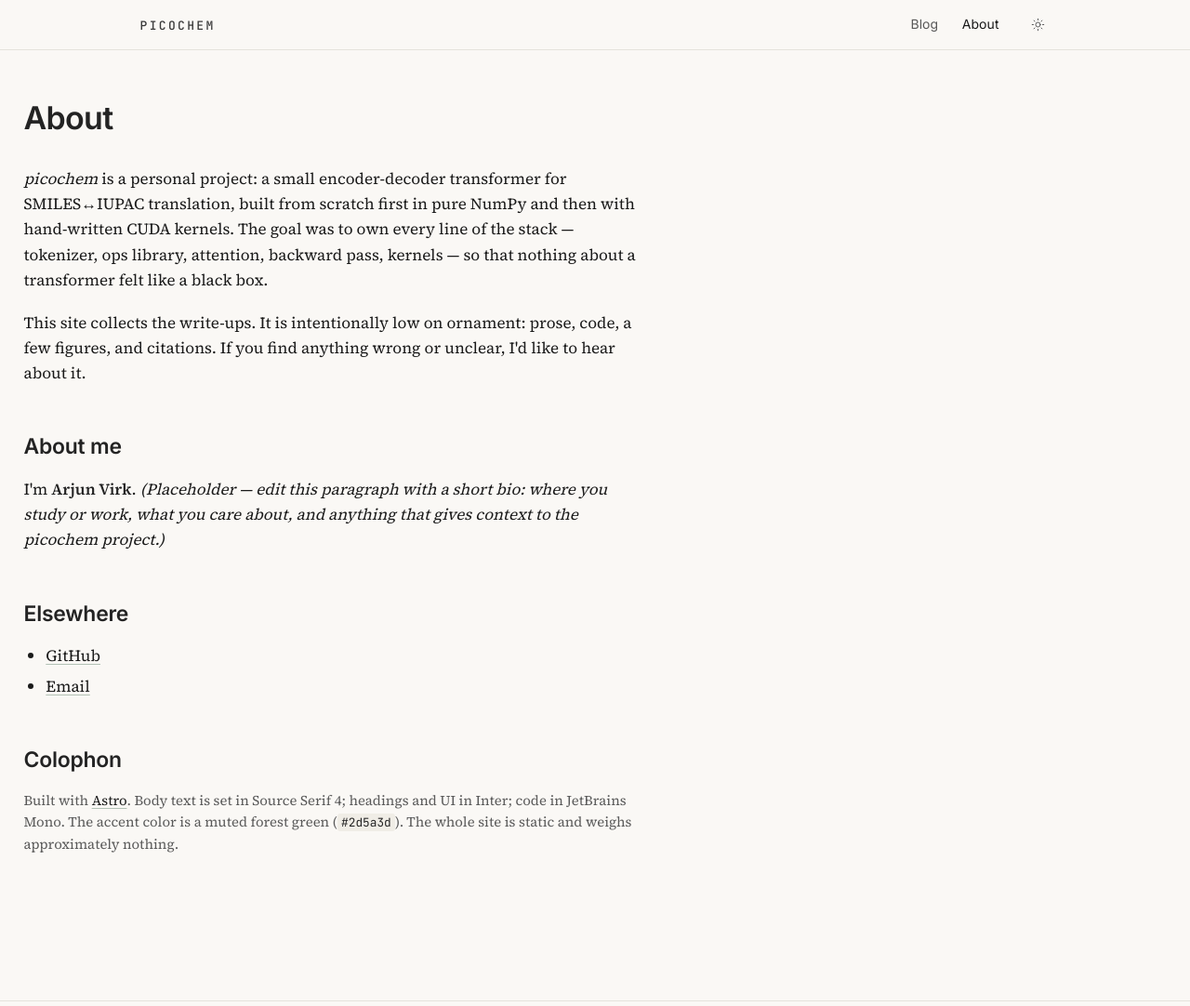
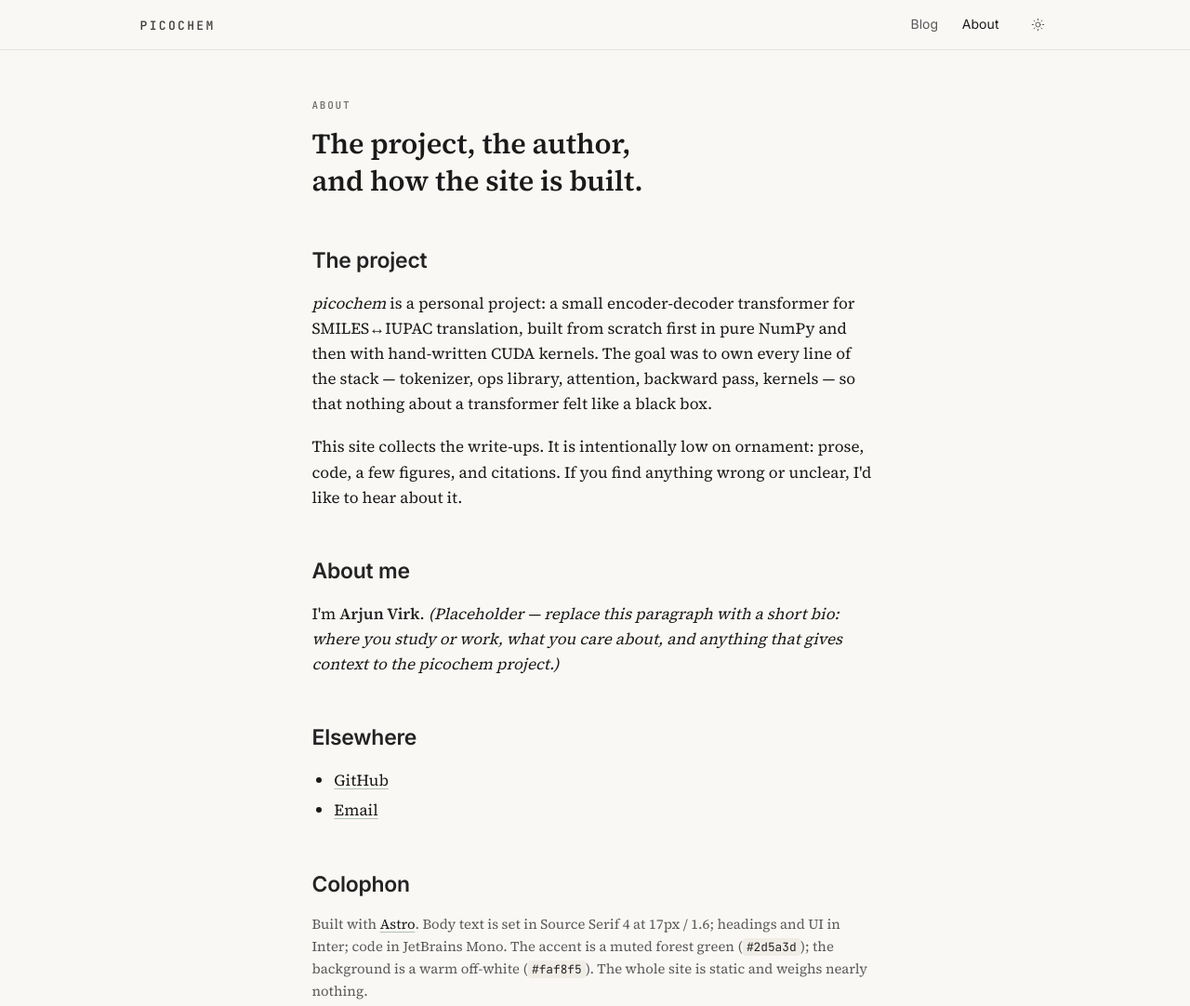
Before and after one commit to virkvarjun/KhemKernel, an Astro site in the folder picochem-site/: page /about in a window 1280 px wide. Shown: the top 1082 px of the page at 93% size. Built offline with nearby package versions, Linux system fonts and the light colour scheme; Astro itself is replaced by a stand-in of ours.

Commit message:
Restyled about page to match new aesthetic

```diff
--- a/picochem-site/src/pages/about.astro
+++ b/picochem-site/src/pages/about.astro
@@ -3,19 +3,22 @@ import BaseLayout from '../layouts/BaseLayout.astro';
 ---
 
 <BaseLayout title="About" description="About picochem and its author.">
-  <section class="container about">
-    <h1>About</h1>
+  <main class="about">
+    <header class="about-head">
+      <p class="eyebrow">About</p>
+      <h1>The project, the author, and how the site is built.</h1>
+    </header>
 
-    <div class="prose">
+    <article class="prose">
+      <h2>The project</h2>
       <p>
         <em>picochem</em> is a personal project: a small encoder-decoder
         transformer for SMILES↔IUPAC translation, built from scratch first in
         pure NumPy and then with hand-written CUDA kernels. The goal was to
         own every line of the stack — tokenizer, ops library, attention,
-        backward pass, kernels — so that nothing about a transformer felt like
-        a black box.
+        backward pass, kernels — so that nothing about a transformer felt
+        like a black box.
       </p>
-
       <p>
         This site collects the write-ups. It is intentionally low on
         ornament: prose, code, a few figures, and citations. If you find
@@ -24,9 +27,9 @@ import BaseLayout from '../layouts/BaseLayout.astro';
 
       <h2>About me</h2>
       <p>
-        I'm <strong>Arjun Virk</strong>. <em>(Placeholder — edit this paragraph
-        with a short bio: where you study or work, what you care about, and
-        anything that gives context to the picochem project.)</em>
+        I'm <strong>Arjun Virk</strong>. <em>(Placeholder — replace this
+        paragraph with a short bio: where you study or work, what you care
+        about, and anything that gives context to the picochem project.)</em>
       </p>
 
       <h2>Elsewhere</h2>
@@ -38,21 +41,32 @@ import BaseLayout from '../layouts/BaseLayout.astro';
       <h2>Colophon</h2>
       <p class="text-small text-muted">
         Built with <a href="https://astro.build" target="_blank" rel="noopener">Astro</a>.
-        Body text is set in Source Serif 4; headings and UI in Inter; code in
-        JetBrains Mono. The accent color is a muted forest green
-        (<code>#2d5a3d</code>). The whole site is static and weighs
-        approximately nothing.
+        Body text is set in Source Serif 4 at 17px / 1.6; headings and UI in
+        Inter; code in JetBrains Mono. The accent is a muted forest green
+        (<code>#2d5a3d</code>); the background is a warm off-white
+        (<code>#faf8f5</code>). The whole site is static and weighs nearly
+        nothing.
       </p>
-    </div>
-  </section>
+    </article>
+  </main>
 </BaseLayout>
 
 <style>
-  .about { padding: 3rem 1.5rem 2rem; max-width: var(--measure); }
-  .about h1 {
-    font-family: var(--font-sans);
-    font-size: 2rem;
-    margin-bottom: 1.75rem;
-    letter-spacing: -0.02em;
+  .about {
+    max-width: var(--measure-prose);
+    margin: 0 auto;
+    padding: 3rem var(--gutter) 1rem;
+  }
+  .about-head { margin-bottom: 2rem; }
+  .about-head .eyebrow { margin-bottom: 0.75rem; }
+  .about-head h1 {
+    font-family: var(--font-serif);
+    font-weight: 600;
+    font-size: clamp(1.45rem, 2.5vw, 1.8rem);
+    line-height: 1.3;
+    letter-spacing: -0.005em;
+    color: var(--fg);
+    margin: 0;
+    text-wrap: balance;
   }
 </style>
```
